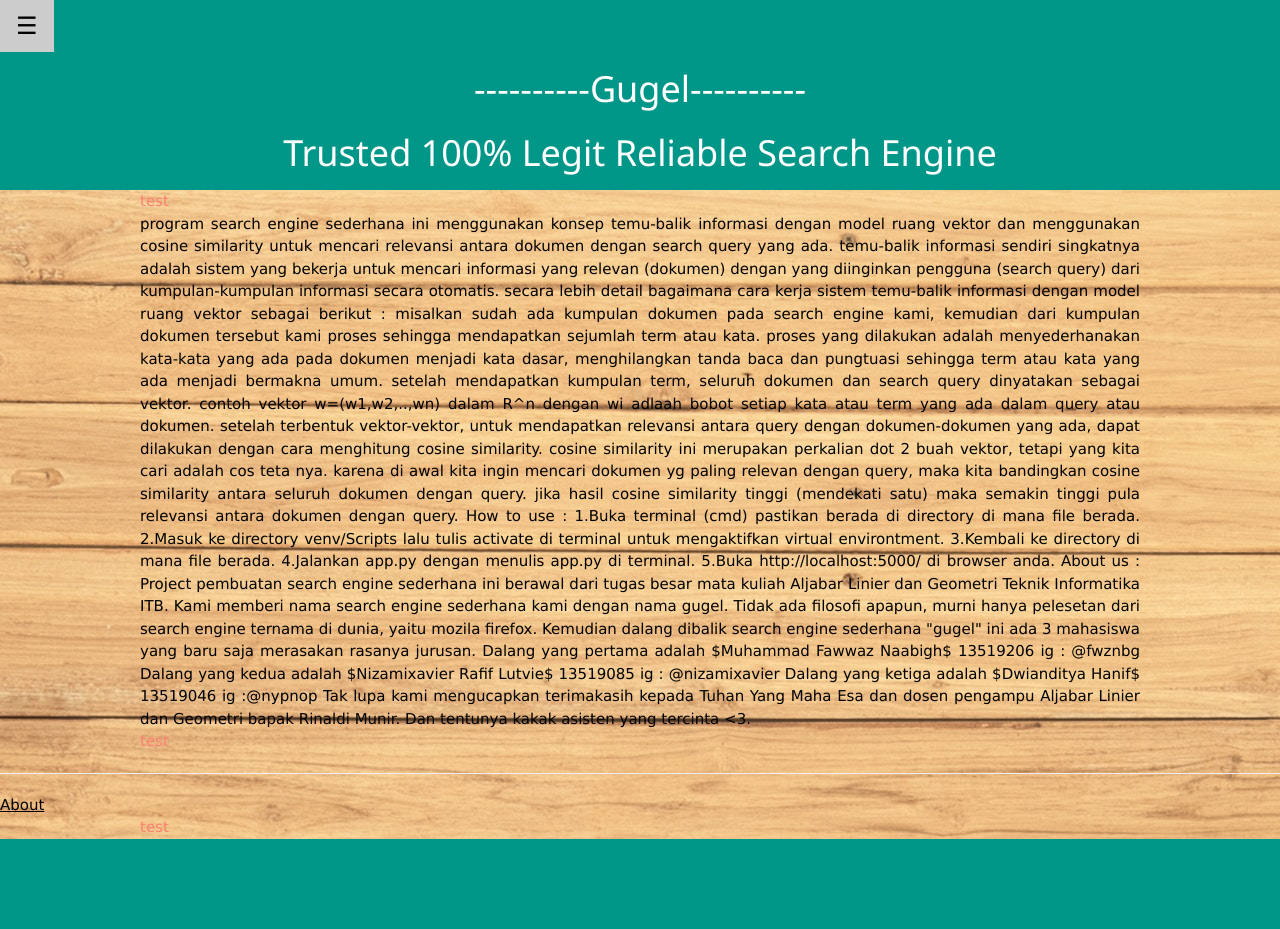
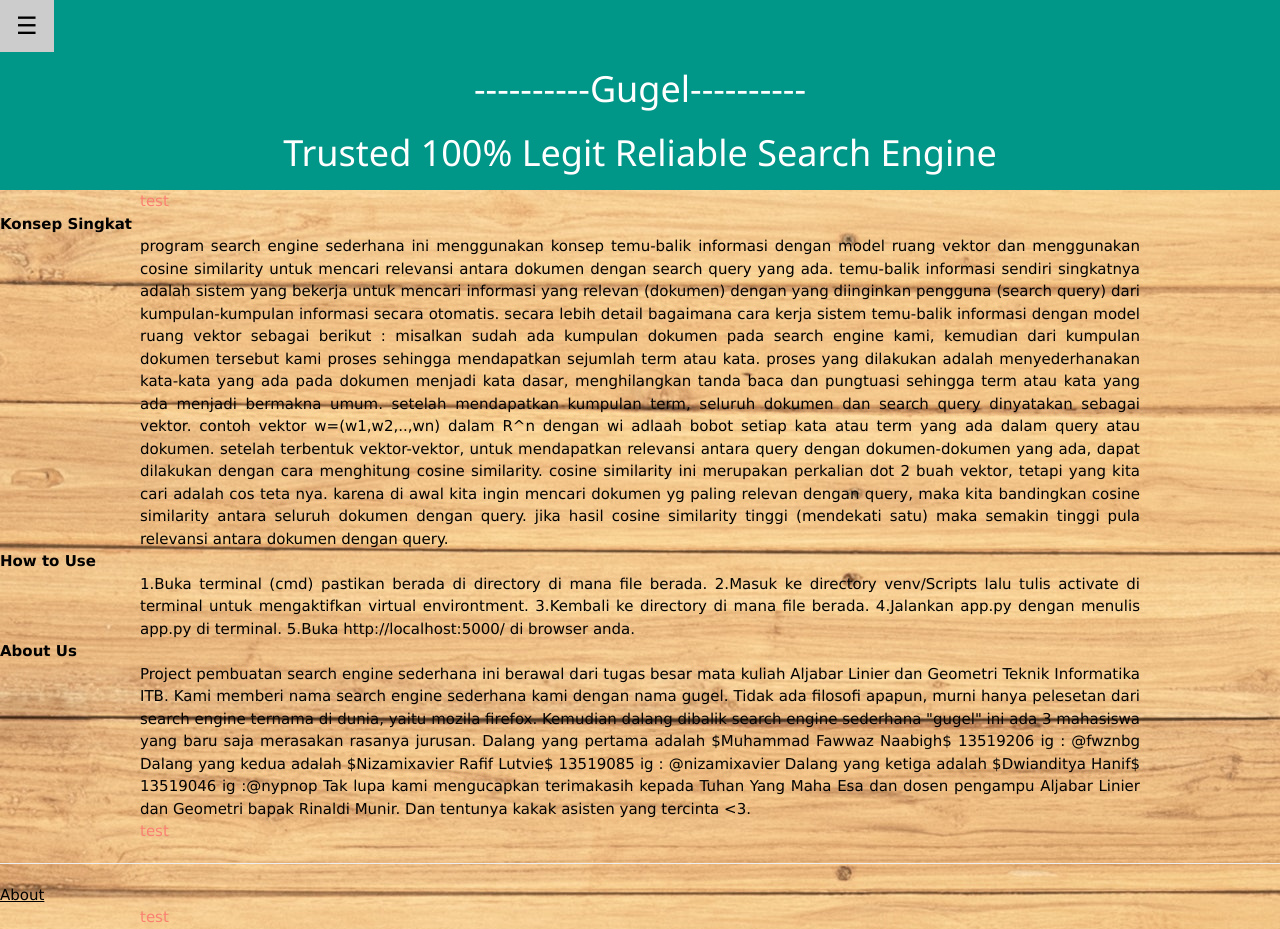
Before and after one commit to fwznbg/Algeo02-19046, a Flask app: page /about in a window 1280 px wide. Before the commit the page ends 839 px from the top, so only its background shows below. Run offline with Flask 2, Linux system fonts and the light colour scheme.

Commit message:
update about sementara

```diff
--- a/templates/about.html
+++ b/templates/about.html
@@ -31,6 +31,9 @@
 
 <p style="color:salmon">test </p>
 
+<style>b {text-align: center; min-width: 1000px; max-width: 1000px; margin: 0 auto}</style>
+<b>Konsep Singkat</b>
+
 <style>p {text-align: justify; min-width: 1000px; max-width: 1000px; margin: 0 auto}</style>
 <p>program search engine sederhana ini menggunakan konsep temu-balik informasi dengan model ruang vektor dan menggunakan cosine similarity untuk mencari relevansi antara dokumen dengan search query yang ada.
 temu-balik informasi sendiri singkatnya adalah sistem yang bekerja untuk mencari informasi yang relevan (dokumen) dengan yang diinginkan pengguna (search query) dari kumpulan-kumpulan informasi secara otomatis.
@@ -42,16 +45,24 @@
 cosine similarity ini merupakan perkalian dot 2 buah vektor, tetapi yang kita cari adalah cos teta nya.
 karena di awal kita ingin mencari dokumen yg paling relevan dengan query, maka kita bandingkan cosine similarity antara seluruh dokumen dengan query.
 jika hasil cosine similarity tinggi (mendekati satu) maka semakin tinggi pula relevansi antara dokumen dengan query.
+</p>
 
-How to use :
-1.Buka terminal (cmd) pastikan berada di directory di mana file berada.
+<style>b {text-align: justify; min-width: 1000px; max-width: 1000px; margin: 0 auto}</style>
+<b>How to Use</b>
+
+<style>p {text-align: justify; min-width: 1000px; max-width: 1000px; margin: 0 auto}</style>
+<p>1.Buka terminal (cmd) pastikan berada di directory di mana file berada.
 2.Masuk ke directory venv/Scripts lalu tulis activate di terminal untuk mengaktifkan virtual environtment.
 3.Kembali ke directory di mana file berada.
 4.Jalankan app.py dengan menulis app.py di terminal.
 5.Buka http://localhost:5000/ di browser anda.
+</p>
 
-About us :
-Project pembuatan search engine sederhana ini berawal dari tugas besar mata kuliah Aljabar Linier dan Geometri Teknik Informatika ITB.
+<style>b {text-align: justify; min-width: 1000px; max-width: 1000px; margin: 0 auto}</style>
+<b>About Us</b>
+
+<style>p {text-align: justify; min-width: 1000px; max-width: 1000px; margin: 0 auto}</style>
+<p>Project pembuatan search engine sederhana ini berawal dari tugas besar mata kuliah Aljabar Linier dan Geometri Teknik Informatika ITB.
 Kami memberi nama search engine sederhana kami dengan nama gugel. Tidak ada filosofi apapun, murni hanya pelesetan dari search engine ternama di dunia, yaitu mozila firefox.
 
 Kemudian dalang dibalik search engine sederhana "gugel" ini ada 3 mahasiswa yang baru saja merasakan rasanya jurusan.
```
